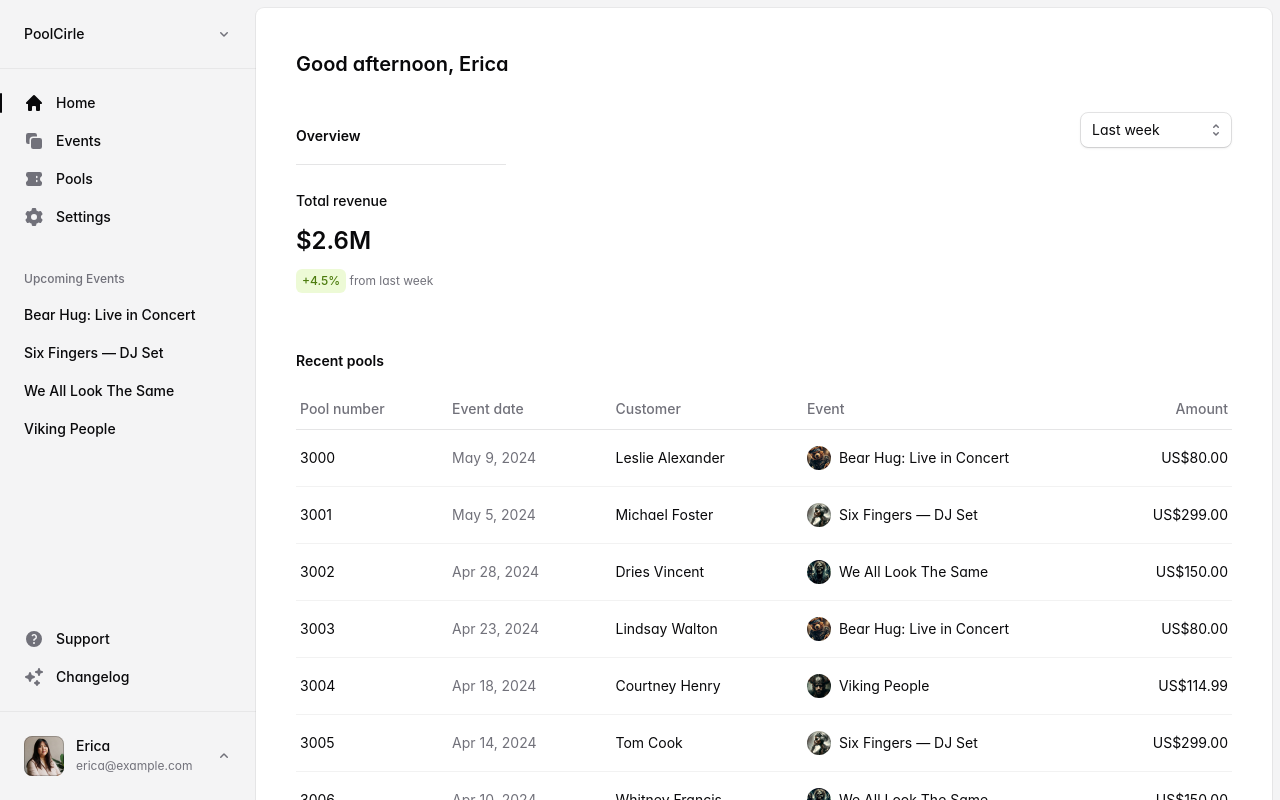
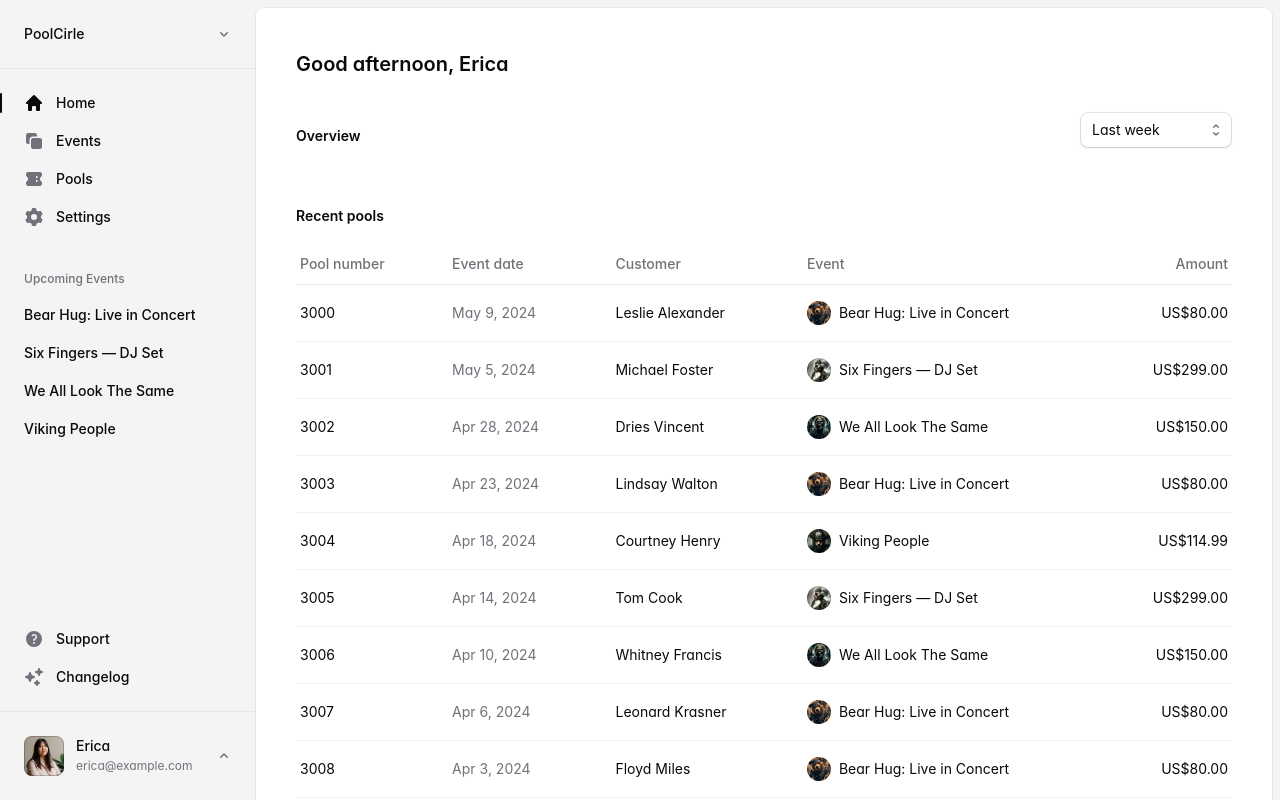
Before and after one commit to dshyryayev/poolcirle, a Next.js app: page / in a window 1280 px wide. Shown: the top 800 px of the page. Built offline with nearby package versions, Linux system fonts and the light colour scheme; a web font is replaced by a local one.

Commit message:
remove stats

```diff
--- a/src/app/page.tsx
+++ b/src/app/page.tsx
@@ -6,19 +6,6 @@ import { Select } from '@/components/select'
 import { Table, TableBody, TableCell, TableHead, TableHeader, TableRow } from '@/components/table'
 import { getRecentPools } from '@/data'
 
-export function Stat({ title, value, change }: { title: string; value: string; change: string }) {
-  return (
-    <div>
-      <Divider />
-      <div className="mt-6 text-lg/6 font-medium sm:text-sm/6">{title}</div>
-      <div className="mt-3 text-3xl/8 font-semibold sm:text-2xl/8">{value}</div>
-      <div className="mt-3 text-sm/6 sm:text-xs/6">
-        <Badge color={change.startsWith('+') ? 'lime' : 'pink'}>{change}</Badge>{' '}
-        <span className="text-zinc-500">from last week</span>
-      </div>
-    </div>
-  )
-}
 
 export default async function Home() {
   let pools = await getRecentPools()
@@ -36,9 +23,6 @@ export default async function Home() {
             <option value="last_quarter">Last quarter</option>
           </Select>
         </div>
-      </div>
-      <div className="mt-4 grid gap-8 sm:grid-cols-2 xl:grid-cols-4">
-        <Stat title="Total revenue" value="$2.6M" change="+4.5%" />
       </div>
       <Subheading className="mt-14">Recent pools</Subheading>
       <Table className="mt-4 [--gutter:theme(spacing.6)] lg:[--gutter:theme(spacing.10)]">
```
Also changed, not shown: 1 other file (tests, documents, lock files or other folders).
